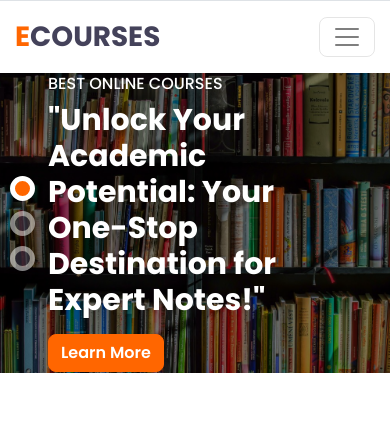
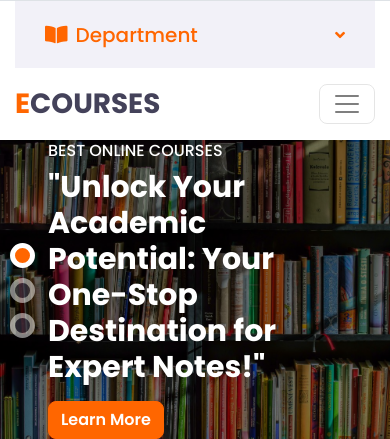
Before and after one commit to PravatJungBasnet/ITNoteHub, a Django app: page / in a window 390 px wide. Shown: the top 439 px of the page. Run offline with Django 5.2, Linux system fonts and the light colour scheme; some libraries are stand-ins or nearby versions.

Commit message:
department

```diff
--- a/ITNoteHub/settings.py
+++ b/ITNoteHub/settings.py
@@ -119,6 +119,8 @@ USE_TZ = True
 # https://docs.djangoproject.com/en/5.0/howto/static-files/
 
 STATIC_URL = 'static/'
+MEDIA_ROOT = '/home/Pravat/pdf/'
+
 STATICFILES_DIRS = [
     os.path.join(BASE_DIR, 'static'),
 ]
--- a/Notes/templates/index.html
+++ b/Notes/templates/index.html
@@ -74,7 +74,7 @@
     <!-- Navbar Start -->
     <div class="container-fluid">
         <div class="row border-top px-xl-5">
-            <div class="col-lg-3 d-none d-lg-block">
+            <div class="col-lg-3 d-none d-block">
                 <a class="d-flex align-items-center justify-content-between bg-secondary w-100 text-decoration-none" data-toggle="collapse" href="#navbar-vertical" style="height: 67px; padding: 0 30px;">
                     <h5 class="text-primary m-0"><i class="fa fa-book-open mr-2"></i>Department</h5>
                     <i class="fa fa-angle-down text-primary"></i>
@@ -84,15 +84,9 @@
                         <a href="{% url 'csit' %}" class="nav-item nav-link ">Bsc CSIT</a>
                         <a href="{% url 'bca' %}" class="nav-item nav-link ">BCA</a>
                         <a href="{% url 'bit' %}" class="nav-item nav-link ">BIT</a>
-
-
                         </div>
-
-
                             <div class="navbar-nav w-100">
                                 <div class="nav-item dropdown">
-
-
                                 </div>
                         <!--<a href="" class="nav-item nav-link">BCA</a>
                         <a href="" class="nav-item nav-link">BIT</a> -->
```
